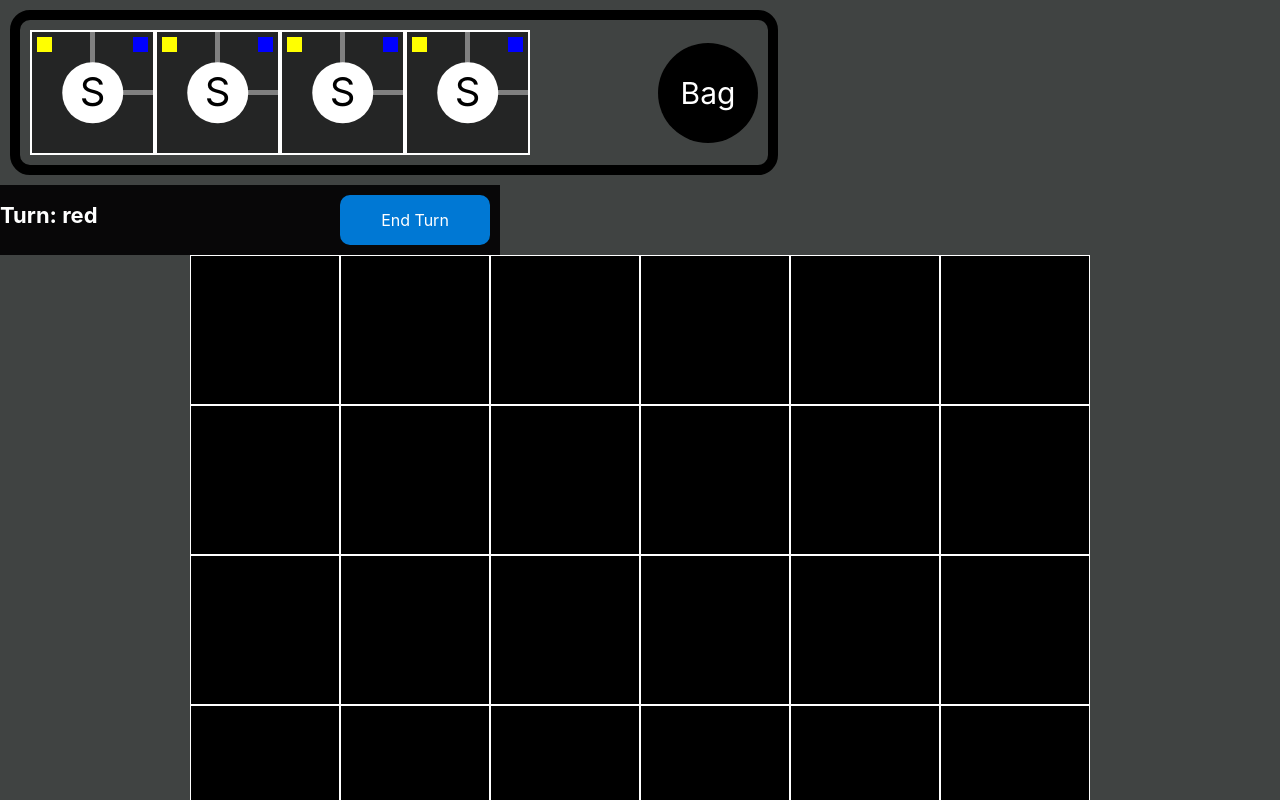
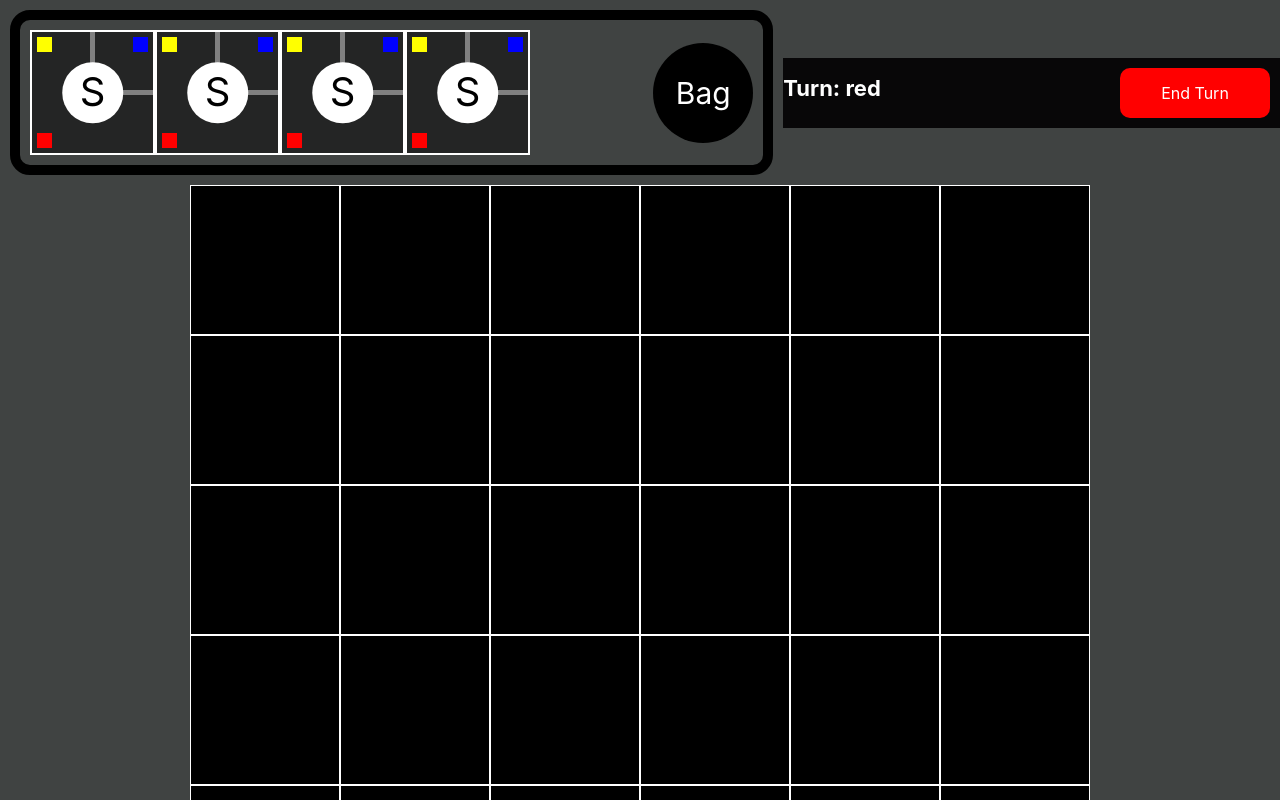
Before and after one commit to chazkiker2/night-cage, a React (Create React App) app: page /play in a window 1280 px wide. Shown: the top 800 px of the page. Built offline with nearby package versions, Linux system fonts and the light colour scheme.

Commit message:
the game is playable holy fuck

```diff
--- a/src/features/board/ClassicBoard.tsx
+++ b/src/features/board/ClassicBoard.tsx
@@ -15,11 +15,6 @@ const ClassicBoard: React.FC<Props> = (props) => {
   return (
     <Page>
       <SixBySixCage>
-        {/* {
-          Object.entries(tiles.board).map(([k, v]) => {
-            return <Tile key={k} loc={Number.parseInt(k)} tile={v} containing={v.name} />
-          })
-        } */}
         {
           tiles.board?.map(x => {
             return x.map(y => {
--- a/src/features/board/PlayHome.tsx
+++ b/src/features/board/PlayHome.tsx
@@ -2,19 +2,28 @@ import React from "react";
 import styled from "styled-components";
 import Queue from "../tiles/queue/Queue";
 import ClassicBoard from "./ClassicBoard";
-import { CandleQueue, TurnTracker } from "../player";
+import { TurnTracker } from "../player";
 
 const PlayHome = (props: any) => {
   return (
     <>
       <BoardContainer>
-        <Queue />
-        <TurnTracker />
+        <ToolBar>
+          <Queue />
+          <TurnTracker />
+        </ToolBar>
         <ClassicBoard />
       </BoardContainer>
     </>
   );
 }
+
+const ToolBar = styled.div`
+  display: flex;
+  flex-flow: row nowrap;
+  justify-content: space-between;
+  align-items: center;
+`;
 
 const BoardContainer = styled.div`
   width: 100vw;
--- a/src/features/gameSlice.ts
+++ b/src/features/gameSlice.ts
@@ -57,6 +57,7 @@ const initialState: GameState = {
   bag: bag,
   board: initBoard2d,
   queue: initTileQueue,
+  void: [],
   selected: null,
   players: {
     turnOrder: {
@@ -87,6 +88,12 @@ export const gameSlice = createSlice({
       const { location, tile } = action.payload;
       const [i, j] = location;
       state.board[i][j] = tile;
+    },
+    voidTile: (state, action: PayloadAction<[number, number]>) => {
+      const [i, j] = action.payload;
+      const tile = state.board[i][j];
+      state.void.push(tile);
+      state.board[i][j] = new EmptyTileData(i, j);
     },
     setTileFromQueue: (state, action: PayloadAction<[number, number]>) => {
       if (state.selected !== null) {
@@ -195,6 +202,7 @@ export const {
   selectPlayerTile,
   rotateTile,
   movePlayer,
+  voidTile,
 } = gameSlice.actions;
 export const selectGame = (state: RootState) => state.game;
 export default gameSlice.reducer;
--- a/src/features/player/TurnTracker.tsx
+++ b/src/features/player/TurnTracker.tsx
@@ -3,6 +3,7 @@ import styled from "styled-components";
 import { useSelector, useDispatch } from "react-redux";
 import { selectGame, endTurn } from "../gameSlice";
 import { Heading, Anchor } from "../../shared/layout";
+
 type Props = {}
 
 const TurnTracker: React.FC<Props> = (props) => {
@@ -13,7 +14,7 @@ const TurnTracker: React.FC<Props> = (props) => {
   return (
     <STracker>
       <Heading h4>Turn: {players.playing}</Heading>
-      <Anchor onClick={() => dispatch(endTurn())}>End Turn</Anchor>
+      <Anchor onClick={() => dispatch(endTurn())} bgColor={players.playing}>End Turn</Anchor>
     </STracker>
   )
 }
--- a/src/features/tiles/Tile.tsx
+++ b/src/features/tiles/Tile.tsx
@@ -6,7 +6,8 @@ import {
   selectGame,
   setPlayer,
   setTileFromQueue,
-  rotateTile
+  rotateTile,
+  voidTile
 } from "../gameSlice";
 import {
   Gate,
@@ -95,8 +96,12 @@ const Tile: React.FC<Props> = ({ children, loc, containing = "empty", tile }) =>
 
   const handleSetPlayer = (evt: React.MouseEvent) => {
     evt.stopPropagation();
-    console.log(loc);
     dispatch(setPlayer(loc));
+  }
+
+  const handleVoidTile = (evt: React.MouseEvent) => {
+    evt.stopPropagation();
+    dispatch(voidTile(loc))
   }
 
 
@@ -111,8 +116,9 @@ const Tile: React.FC<Props> = ({ children, loc, containing = "empty", tile }) =>
           selected={game.selected?.id === tile.id}
         >
           <TileUtils rotation={rotation}>
-            <span id="select" onClick={rotate} />
-            <span id="setPlayer" onClick={handleSetPlayer} />
+            <span className="util" id="select" onClick={rotate} />
+            <span className="util" id="setPlayer" onClick={handleSetPlayer} />
+            <span className="util" id="voidTile" onClick={handleVoidTile} />
 
             {
               candle && <Candle color={candle} />
@@ -171,27 +177,28 @@ const TileUtils = styled.div<SProps>`
   z-index: 4;
   transform: ${({ rotation }) => `rotate(-${rotation}deg)`};
   transition: transform 0.2s ease-in-out;
-  #select {
+  .util {
     position: absolute;
     cursor: pointer;
     display: inline-block;
+    width: 15px;
+    height: 15px;
+    z-index: 4;
+  }
+  #select {
     top: 5px;
     left: 5px;
-    width: 15px;
-    height: 15px;
     background-color: yellow;
-    z-index: 4;
   }
   #setPlayer {
-    position: absolute;
-    cursor: pointer;
-    display: inline-block;
     top: 5px;
     right: 5px;
-    width: 15px;
-    height: 15px;
     background-color: blue;
-    z-index: 4;
+  }
+  #voidTile {
+    bottom: 5px;
+    left: 5px;
+    background-color: red;
   }
 `;
 
--- a/src/features/types.ts
+++ b/src/features/types.ts
@@ -42,6 +42,7 @@ export interface PlayerTile {
 export interface GameState {
   bag: Array<Tile>;
   queue: Array<Tile>;
+  void: Array<Tile>;
   selected: Tile | null;
   selectedPlayer?: PlayerTile | null;
   players: PlayersState;
--- a/src/shared/layout/Anchor.tsx
+++ b/src/shared/layout/Anchor.tsx
@@ -1,22 +1,21 @@
 import React from "react";
 import styled, { css } from "styled-components";
-// import { generalClickerStyles } from "./Link";
-
 interface AnchorProps extends React.HTMLProps<HTMLAnchorElement> {
   secondary?: boolean;
   onClick?: (e: any) => void;
+  bgColor?: string;
 }
 
 const Anchor: React.FC<AnchorProps> = (props: AnchorProps) => {
   if (props.secondary) {
     return (
-      <StyledAnchor secondary={props.secondary} href={props.href} onClick={props.onClick}>
+      <StyledAnchor bgColor={props.bgColor} secondary={props.secondary} href={props.href} onClick={props.onClick}>
         {props.children}
       </StyledAnchor>
     );
   }
   return (
-    <StyledAnchor onClick={props.onClick} href={props.href}>
+    <StyledAnchor bgColor={props.bgColor} onClick={props.onClick} href={props.href}>
       {props.children}
     </StyledAnchor>
   )
@@ -26,7 +25,7 @@ const clickerStyles = css`
 	appearance: none;
 	-moz-appearance: none;
   -webkit-appearance: none;
-	background-color: var(--tBase);
+	/* background-color: var(--tBase); */
 	color: var(--white);
 	display: inline-flex;
 	flex-flow: row nowrap;
@@ -69,6 +68,7 @@ const secondaryClickerStyles = css`
 `;
 
 export const generalClickerStyles = css<AnchorProps>`
+  background-color: ${props => props.bgColor ?? "var(--tBase)"};
   ${clickerStyles};
 	${props => {
     return (props.secondary && secondaryClickerStyles)
```
